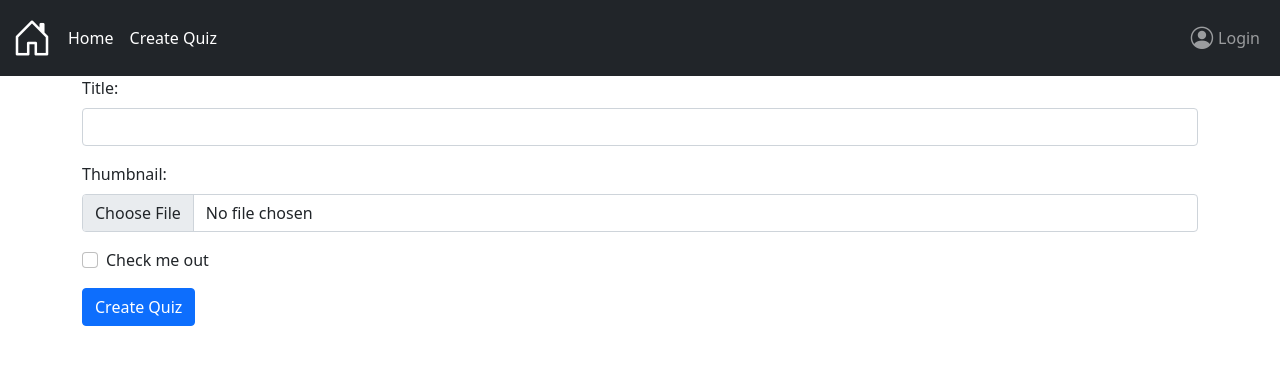
After one commit to davrichter/quiz_django, a Django app: page /create-quiz/ in a window 1280 px wide. The commit adds this page. Shown: the top 365 px of the page. Run offline with Django 4.2, Linux system fonts and the light colour scheme; some libraries are stand-ins or nearby versions.

Commit message:
Add feature to create a quiz with thumbnail and title.

```diff
--- a/quiz_app/forms.py
+++ b/quiz_app/forms.py
@@ -10,4 +10,4 @@ from authentication.models import User
 class CreateQuizForm(forms.Form):
     """form for validating the input while when the user creates a quiz"""
     title = forms.CharField(max_length=100)
-    user = forms.ModelChoiceField(queryset=User)
+    thumbnail = forms.ImageField()
--- /dev/null
+++ b/quiz_app/templates/quiz_app/create_quiz.html
@@ -0,0 +1,29 @@
+{% extends 'quiz_app/base.html' %}
+
+{% block content %}
+    <div class="container">
+        <form method="post" action="{% url 'CreateQuizView' %}" enctype="multipart/form-data">
+            {% csrf_token %}
+            <div class="mb-3">
+                <label for="quiz-title-form" class="form-label">Title:</label>
+                <input class="form-control"
+                       id="quiz-title-form"
+                       aria-describedby="Title"
+                       name="title">
+            </div>
+            <div class="mb-3">
+                <label for="file-upload-form" class="form-label">Thumbnail:</label>
+                <input type="file"
+                       class="form-control"
+                       id="file-upload-form"
+                       aria-describedby="Thumbnail"
+                       name="thumbnail">
+            </div>
+            <div class="mb-3 form-check">
+                <input type="checkbox" class="form-check-input" id="exampleCheck1">
+                <label class="form-check-label" for="exampleCheck1">Check me out</label>
+            </div>
+            <button type="submit" class="btn btn-primary">Create Quiz</button>
+        </form>
+    </div>
+{% endblock content %}
--- a/quiz_app/urls.py
+++ b/quiz_app/urls.py
@@ -9,5 +9,6 @@ from django.urls import path, include
 from . import views
 
 urlpatterns = [
-    path('', views.IndexView.as_view(), name='IndexView')
+    path('', views.IndexView.as_view(), name='IndexView'),
+    path('create-quiz/', views.CreateQuizView.as_view(), name='CreateQuizView')
 ]
--- a/quiz_app/views.py
+++ b/quiz_app/views.py
@@ -1,13 +1,18 @@
 """
     views for quiz_app
 """
+import io
+import math
 
 from django.http import HttpResponseRedirect
 from django.urls import reverse
-# from django.views.generic.edit import FormView
+from django.views.generic.edit import FormView
 from django.views.generic.list import ListView
+from django.contrib import messages
 
-# from . import forms
+from PIL import Image
+
+from . import forms
 from . import models
 
 
@@ -20,3 +25,35 @@ class IndexView(ListView):
     def get_context_data(self, **kwargs):
         context = super().get_context_data(**kwargs)
         return context
+
+
+class CreateQuizView(FormView):
+    template_name = 'quiz_app/create_quiz.html'
+    form_class = forms.CreateQuizForm
+    success_url = '/accounts/login/'
+
+    def form_valid(self, form):
+        title = self.request.POST['title']
+        user = self.request.user
+
+        thumbnail = self.request.FILES['thumbnail']
+
+        if thumbnail.multiple_chunks():
+            """if the image is larger than 2.5 megabyte return with an error message"""
+            messages.add_message(self.request, messages.ERROR, "Images can't be larger than 2.5 Megabytes.")
+            return HttpResponseRedirect(reverse('CreateQuizView'))
+
+        quiz = models.Quiz.objects.create(
+            title=title,
+            user=user,
+            thumbnail=thumbnail
+        )
+
+        quiz.save()
+
+        return HttpResponseRedirect(reverse('IndexView'))
+
+    def form_invalid(self, form):
+        print(self.request.POST)
+
+        return HttpResponseRedirect(reverse('IndexView'))
--- a/templates/shared/header.html
+++ b/templates/shared/header.html
@@ -18,6 +18,16 @@
                 <li class="nav-item col-6 col-md-auto">
                     <a class="nav-link p-2 active" aria-current="page" href="/">
                         Home
+                    </a>
+                </li>
+                <li class="nav-item col-6 col-md-auto">
+                    <a class="nav-link p-2 active" aria-current="page" href="
+                    {% if request.user.is_authenticated %}
+                        {% url 'CreateQuizView' %}
+                    {% else %}
+                        {% url 'login' %}
+                    {% endif %}">
+                        Create Quiz
                     </a>
                 </li>
             </ul>
```
Also changed, not shown: quiz_app/models.py (+7 -4 lines), quiz_app/migrations/0002_quiz_date created.py (added), quiz_app/migrations/0003_alter_quiz_date created_alter_quiz_dislikes_and_more.py (added).
